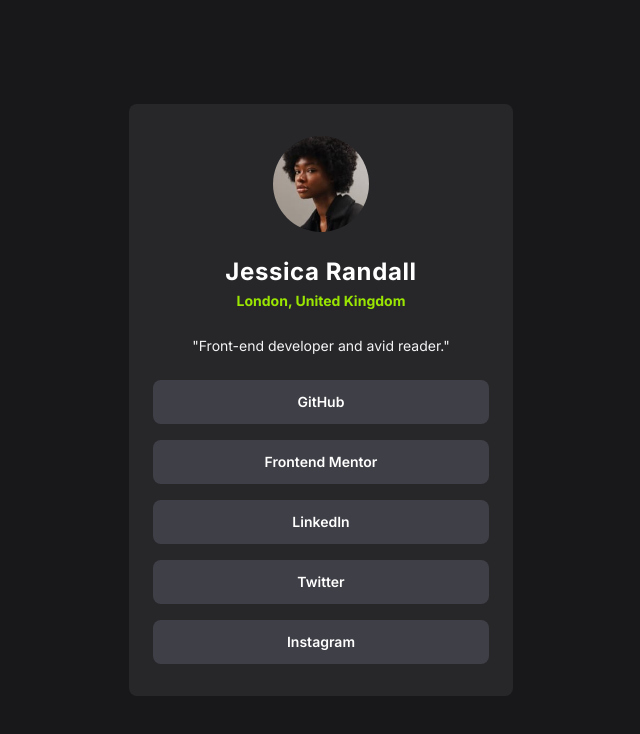
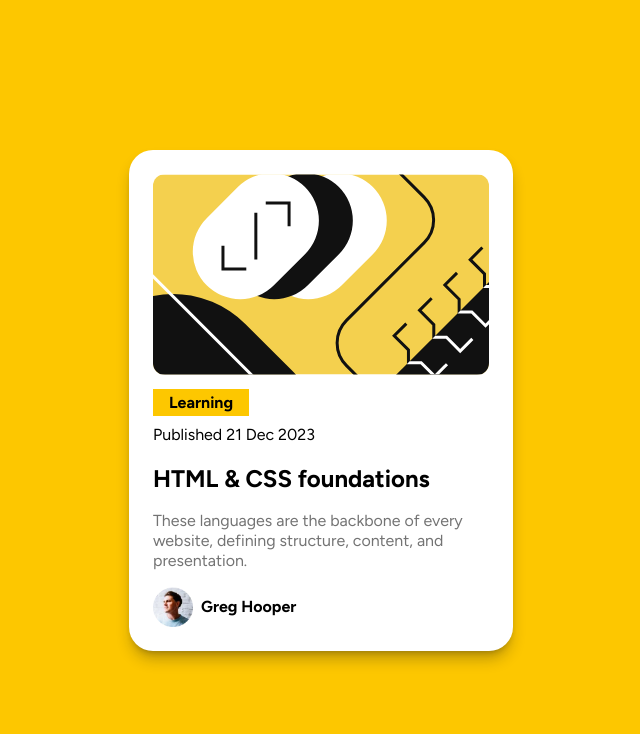
Before and after one commit to Angelxv01/frontend-master, a React (Vite) app: page / in a window 1280 px wide. Shown: the top 734 px of the page, without its empty margins (319-959 px from the left). Built offline with nearby package versions, Linux system fonts and the light colour scheme.

Commit message:
blog-preview-card-main

```diff
--- a/src/App.jsx
+++ b/src/App.jsx
@@ -1,3 +1,4 @@
+import BlogPreviewCardMain from "./components/blog-preview-card-main";
 import RecipePageMain from "./components/recipe-page-main";
 import SocialLinksProfileMain from "./components/social-links-profile-main";
 
@@ -5,6 +6,10 @@ const generator = [
   {
     id: "recipe-page-main",
     Component: RecipePageMain,
+  },
+  {
+    id: "social-links-profile-main",
+    Component: SocialLinksProfileMain,
   },
 ];
 
@@ -14,7 +19,8 @@ export default function App() {
   return (
     <div>
       {/* <RecipePageMain /> */}
-      <SocialLinksProfileMain />
+      {/* <SocialLinksProfileMain /> */}
+      <BlogPreviewCardMain />
       {/* <Manager state={state} setState={setState} /> */}
     </div>
   );
--- /dev/null
+++ b/src/components/blog-preview-card-main/index.css
@@ -0,0 +1 @@
+@import url("https://fonts.googleapis.com/css2?family=Figtree:ital,wght@0,300..900;1,300..900&family=Inter:ital,opsz,wght@0,14..32,100..900;1,14..32,100..900&family=Outfit:wght@100..900&family=Young+Serif&display=swap");
--- /dev/null
+++ b/src/components/blog-preview-card-main/index.jsx
@@ -0,0 +1,36 @@
+import "./index.css";
+
+export default function App() {
+  return (
+    <main className="font-[Figtree] bg-yellow-400 min-h-screen grid place-items-center">
+      <section className="bg-white shadow-neutral-900/30 shadow-lg rounded-3xl overflow-hidden w-sm flex flex-col p-6 gap-4">
+        <img
+          src="/blog-preview-card-main/illustration-article.svg"
+          alt="illustration article"
+          className="rounded-xl"
+        />
+        <div>
+          <span className="bg-yellow-400 inline self-start font-bold py-1 px-4">
+            Learning
+          </span>
+          <p className="mt-2">Published 21 Dec 2023</p>
+        </div>
+        <h1 className="font-bold text-2xl hover:text-yellow-400 cursor-pointer">
+          HTML & CSS foundations
+        </h1>
+        <p className="text-neutral-500 leading-5">
+          These languages are the backbone of every website, defining structure,
+          content, and presentation.
+        </p>
+        <div className="flex items-center gap-2">
+          <img
+            src="/blog-preview-card-main/image-avatar.webp"
+            alt=""
+            className="size-10"
+          />
+          <span className="font-bold">Greg Hooper</span>
+        </div>
+      </section>
+    </main>
+  );
+}
```
Also changed, not shown: public/blog-preview-card-main/illustration-article.svg (added), public/blog-preview-card-main/image-avatar.webp (added).
